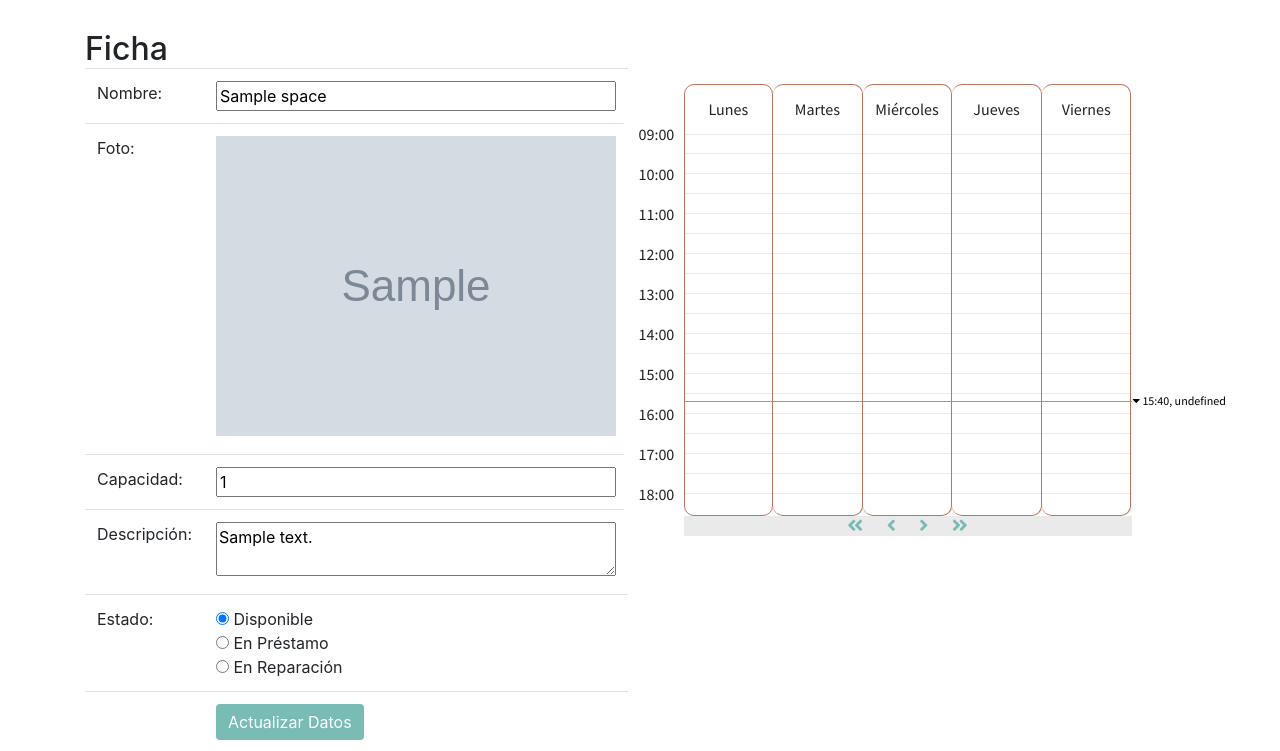
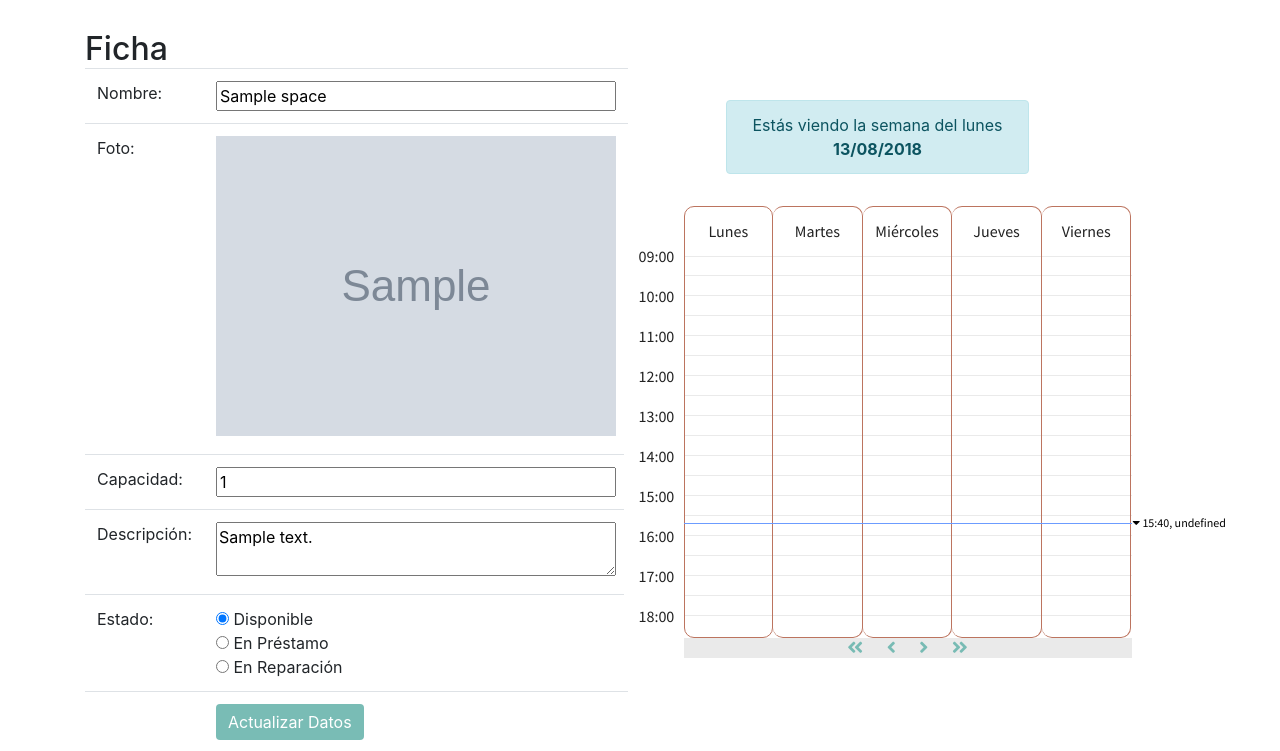
Before and after one commit to DCC-CC4401/2018-1-200-100-requisitos-los-que-querai-T4, a Django app: page /space/1 in a window 1280 px wide. Shown: the part 78-829 px from the top of the page. Run offline with Django 3.2, Linux system fonts and the light colour scheme; a user stored in the database is signed in; tables that the repository leaves empty hold one stand-in row (values such as "Sample post"); grey boxes marked "Sample" are stand-in pictures; some libraries are stand-ins or nearby versions.

Commit message:
Arreglo a ficha espacio

```diff
--- a/cc4401Inventory/spacesApp/templates/ficha_espacio.html
+++ b/cc4401Inventory/spacesApp/templates/ficha_espacio.html
@@ -81,6 +81,13 @@
         {% endif %}
             </div>
             <div class="col">
+                <div class="row" style="margin-top: 2em;">
+                    <div class="col-6 offset-3 schedule-current-week" style="text-align: center;">
+                      <div class="alert alert-info">
+                        <p>Estás viendo la semana del lunes <b>{{ actual_monday }}</b></p>
+                      </div>
+                    </div>
+                </div>
                 <div class="cd-schedule loading">
                     <div class="timeline" id="timeline">
                         <ul>
```
